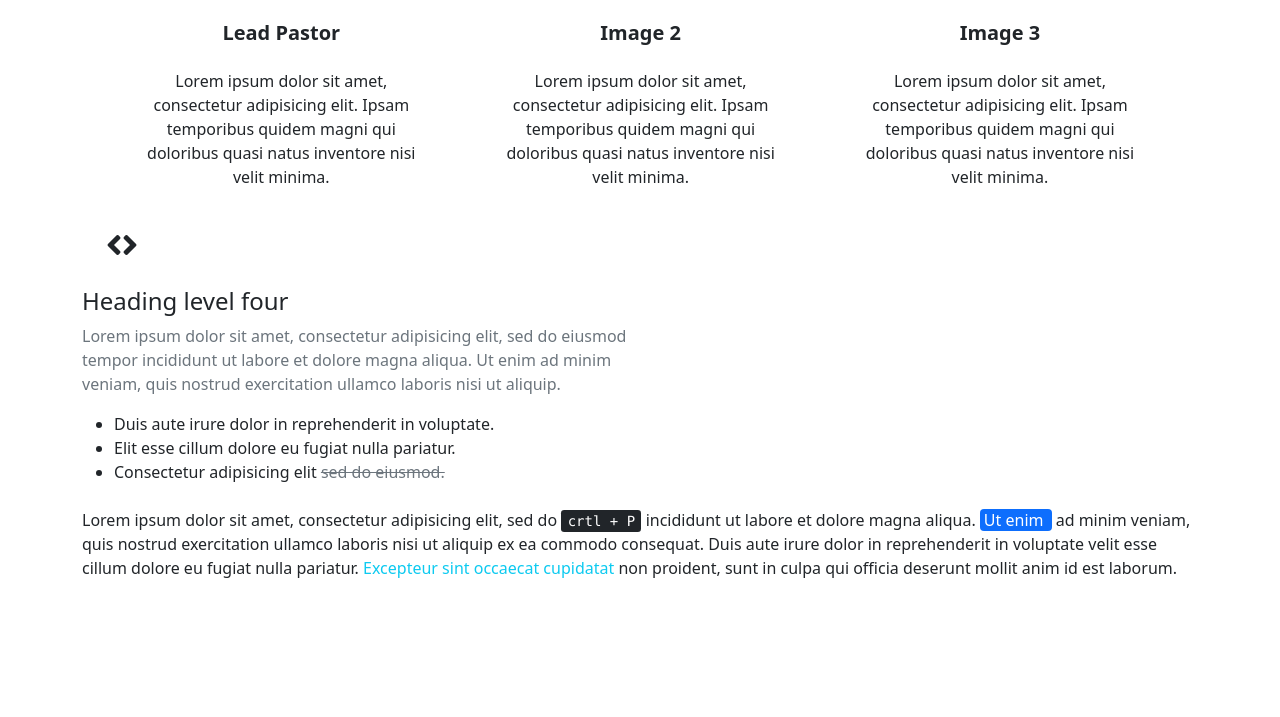
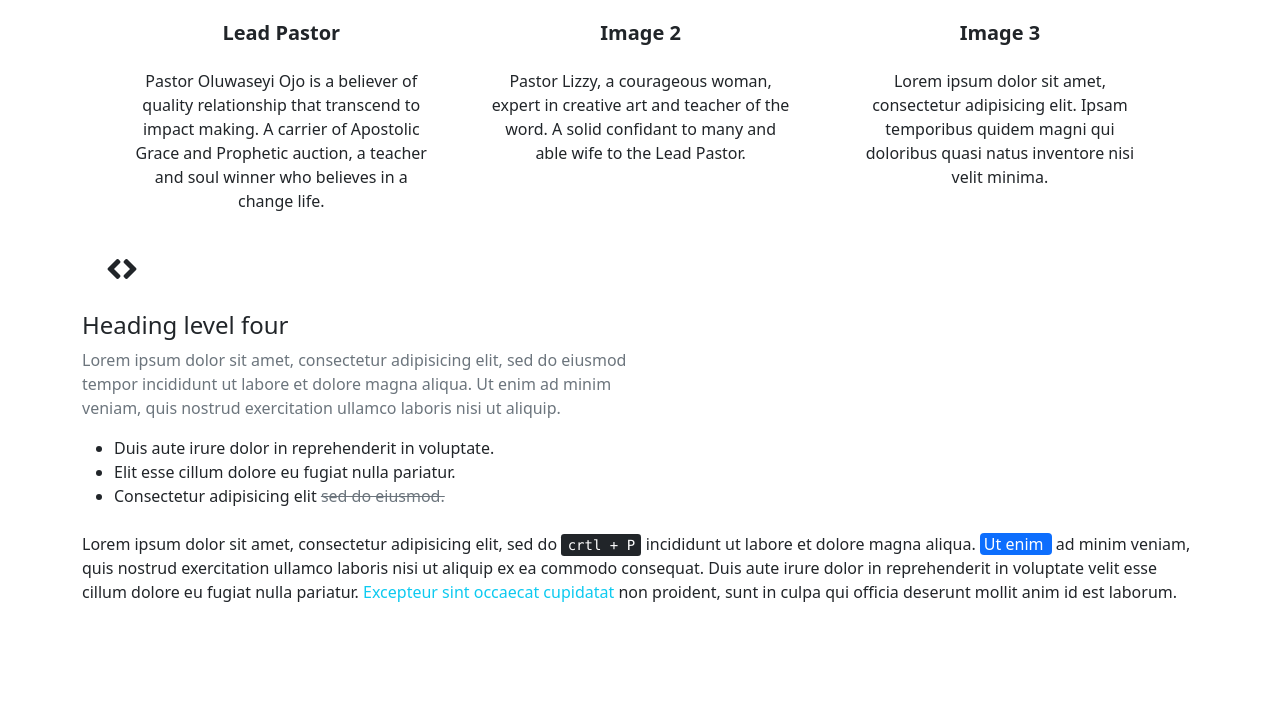
Before and after one commit to rccgca/website, a plain HTML site: page text.html in a window 1280 px wide. Shown: the part 1718-2435 px from the top of the page. Drawn offline with nearby package versions, Linux system fonts and the light colour scheme; files that its build step writes are made by us from their sources; a web font is replaced by a local one.

Commit message:
Update text.html

```diff
--- a/text.html
+++ b/text.html
@@ -127,14 +127,14 @@ Effectiveness of your Destiny in a fruitful lifestyle is key to us at <code>CELE
           <img src="images/gallery-img-1.jpg" alt="" >
           </div>
           <h5 class="mb-0 text-center"><b>Lead Pastor</b></h5>
-          <p class="text-center p-4">Lorem ipsum dolor sit amet, consectetur adipisicing elit. Ipsam temporibus quidem magni qui doloribus quasi natus inventore nisi velit minima.</p>
+          <p class="text-center p-4"> Pastor Oluwaseyi Ojo is a believer of quality relationship that transcend to impact making. A carrier of Apostolic Grace and Prophetic auction, a teacher and soul winner who believes in a change life.</p>
           </div>
           <div class="slider-card">
           <div class="d-flex justify-content-center align-items-center mb-4">
           <img src="images/gallery-img-2.jpg" alt="">
           </div>
           <h5 class="mb-0 text-center"><b>Image 2</b></h5>
-          <p class="text-center p-4">Lorem ipsum dolor sit amet, consectetur adipisicing elit. Ipsam temporibus quidem magni qui doloribus quasi natus inventore nisi velit minima.</p>
+          <p class="text-center p-4"> Pastor Lizzy, a courageous woman, expert in creative art and teacher of the word. A solid confidant to many and able wife to the Lead Pastor.</p>
           </div>
           <div class="slider-card">
           <div class="d-flex justify-content-center align-items-center mb-4">
@@ -581,6 +581,7 @@ Effectiveness of your Destiny in a fruitful lifestyle is key to us at <code>CELE
           </div>
         </div>
         <div class="py-4 border-top border-dark text-center">
+          <p class="mb-0 text-muted">Copyright © 2022 All rights reserved - RCCG YP12, Celebration Arena, Ede, Osun State</p>
           <p class="mb-0 text-muted">Designed by <a class="reset-anchor text-primary" href="https://emeritusmighty.github.io/portfolio/">Abiola Designs</a>. </p>
         </div>
       </div>
```
